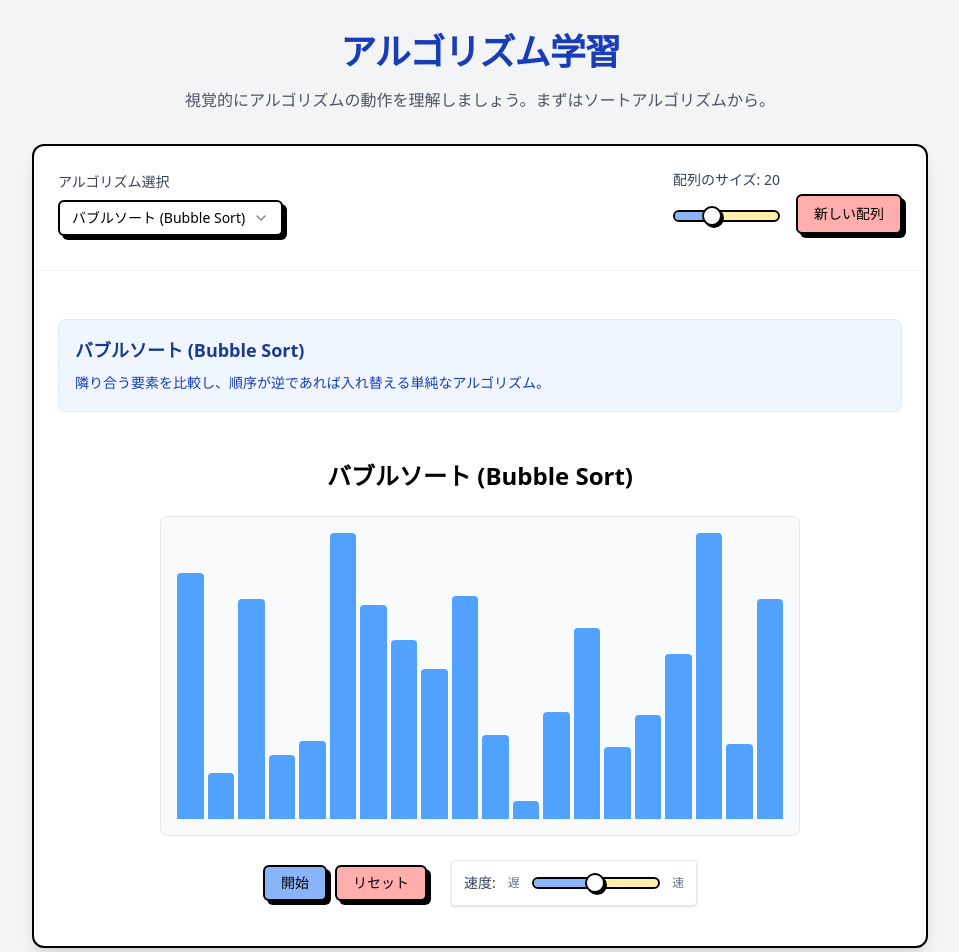
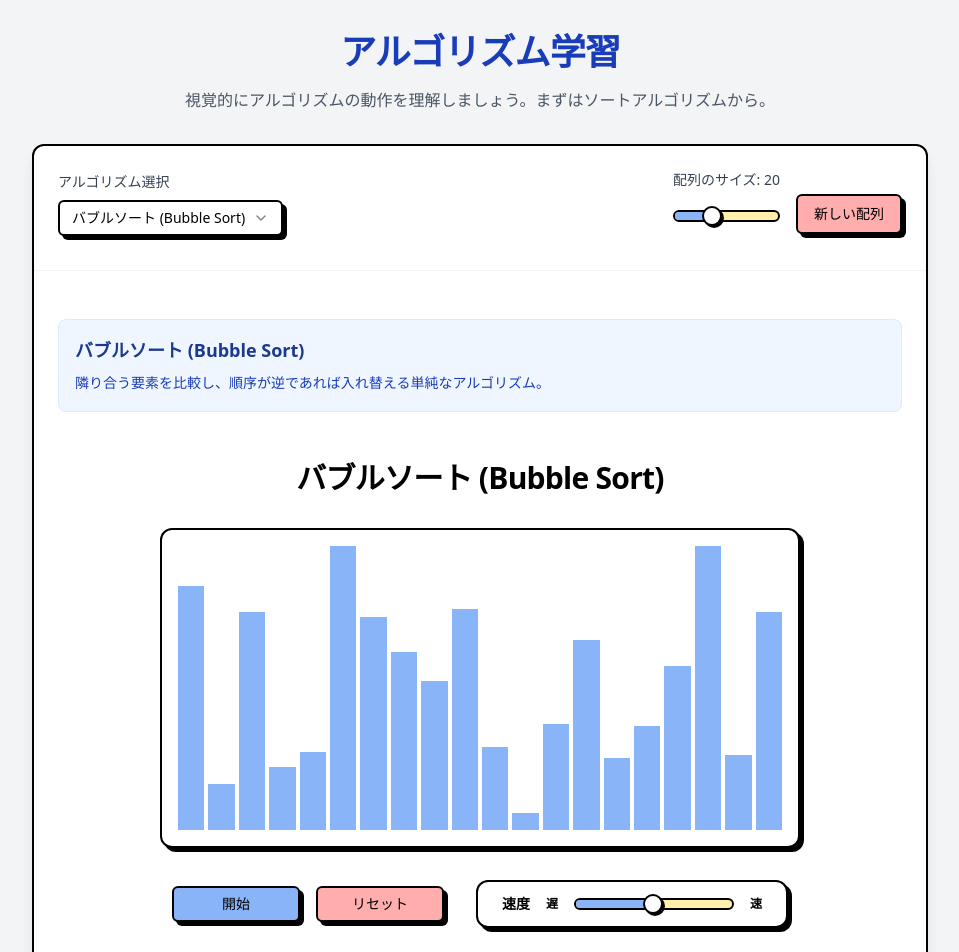
Before and after one commit to ks1590/algorithm-learning-app, a React (Vite) app: page / in a window 1280 px wide. Shown: the top 952 px of the page, without its empty margins (160-1119 px from the left). Built offline with nearby package versions, Linux system fonts and the light colour scheme.

Commit message:
style: Enhance the visual design and layout of the sorting visualizer components.

```diff
--- a/src/components/visualization/SortingVisualizer.tsx
+++ b/src/components/visualization/SortingVisualizer.tsx
@@ -110,26 +110,26 @@ export const SortingVisualizer: React.FC<SortingVisualizerProps> = ({
 
 
   return (
-    <div className="flex flex-col items-center gap-6 w-full max-w-2xl mx-auto p-4">
-      <h3 className="text-2xl font-bold">{algorithmName}</h3>
+    <div className="flex flex-col items-center gap-8 w-full max-w-2xl mx-auto p-4">
+      <h3 className="text-3xl font-black tracking-tight">{algorithmName}</h3>
 
-      <div className="flex items-end justify-center w-full h-80 bg-gray-50 rounded-lg p-4 border border-gray-200 gap-1">
+      <div className="flex items-end justify-center w-full h-80 bg-white rounded-xl border-2 border-border gap-1 p-4 shadow-[4px_4px_0_0_#000]">
         {array.map((value, idx) => {
             const isComparing = comparing.includes(idx);
             const isSorted = sortedIndices.includes(idx);
 
             // Color logic
-            let bgClass = 'bg-blue-400';
-            if (isFinished) bgClass = 'bg-green-500';
+            let bgClass = 'bg-primary';
+            if (isFinished) bgClass = 'bg-green-400';
             else if (isComparing) bgClass = 'bg-yellow-400';
-            else if (isSorted) bgClass = 'bg-green-300';
+            else if (isSorted) bgClass = 'bg-green-200';
 
             const height = `${Math.max(5, (value / Math.max(...initialArray, 1)) * 100)}%`;
 
             return (
                 <div
                     key={idx}
-                    className={`flex-1 rounded-t transition-all duration-100 ${bgClass}`}
+                    className={`flex-1 transition-none ${bgClass}`}
                     style={{ height }}
                     title={value.toString()}
                 ></div>
@@ -137,28 +137,28 @@ export const SortingVisualizer: React.FC<SortingVisualizerProps> = ({
         })}
       </div>
 
-      <div className="flex flex-wrap items-center justify-center gap-6 w-full">
-        <div className="flex gap-2">
-            <Button onClick={isSorting ? stop : start}>
+      <div className="flex flex-wrap items-center justify-center gap-8 w-full">
+        <div className="flex gap-4">
+            <Button onClick={isSorting ? stop : start} className="w-32">
               {isSorting ? '一時停止' : isFinished ? 'もう一度' : '開始'}
             </Button>
-            <Button variant="secondary" onClick={reset}>
+            <Button variant="secondary" onClick={reset} className="w-32">
               リセット
             </Button>
         </div>
 
-        <div className="flex items-center gap-3 bg-white p-3 rounded shadow-sm border border-gray-200">
-            <span className="text-sm font-medium text-gray-700">速度:</span>
-            <span className="text-xs text-gray-500">遅</span>
+        <div className="flex items-center gap-4 bg-white px-6 py-3 rounded-xl border-2 border-border shadow-[4px_4px_0_0_#000]">
+            <span className="text-sm font-bold">速度</span>
+            <span className="text-xs font-bold">遅</span>
             <Slider
                 min={1}
                 max={100}
                 step={1}
                 value={[speedVal]}
                 onValueChange={(vals) => setSpeedVal(vals[0])}
-                className="w-32 cursor-pointer"
+                className="w-40 cursor-pointer"
             />
-            <span className="text-xs text-gray-500">速</span>
+            <span className="text-xs font-bold">速</span>
         </div>
       </div>
     </div>
```
